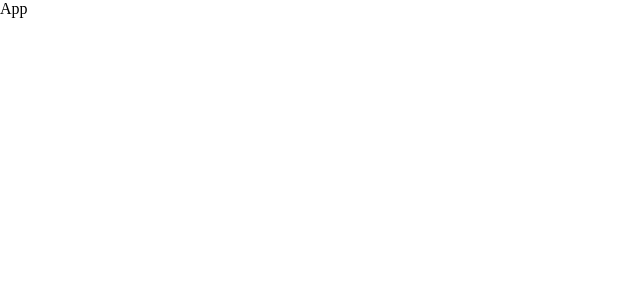
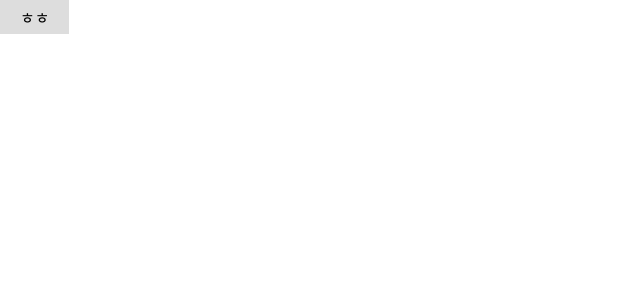
Before and after one commit to doowankim/public-news, a React (Create React App) app: page / in a window 1280 px wide. Shown: the top 300 px of the page, without its empty margins (0-640 px from the left). Built offline with nearby package versions, Linux system fonts and the light colour scheme.

Commit message:
라우터, 헤더 컴포넌트 추가

```diff
--- a/package.json
+++ b/package.json
@@ -10,9 +10,12 @@
     "@types/node": "^12.0.0",
     "@types/react": "^16.9.53",
     "@types/react-dom": "^16.9.8",
+    "@types/react-router-dom": "^5.1.6",
     "@types/styled-components": "^5.1.4",
+    "axios": "^0.21.0",
     "react": "^17.0.1",
     "react-dom": "^17.0.1",
+    "react-router-dom": "^5.2.0",
     "react-scripts": "4.0.0",
     "styled-components": "^5.2.0",
     "typescript": "^4.0.3",
--- a/src/App.tsx
+++ b/src/App.tsx
@@ -1,5 +1,6 @@
 import React from 'react';
-import styled, { createGlobalStyle } from 'styled-components';
+import { createGlobalStyle } from 'styled-components';
+import Router from './Router';
 
 function App() {
 	const GlobalStyle = createGlobalStyle`
@@ -11,7 +12,7 @@ function App() {
 	return (
 		<div>
 			<GlobalStyle />
-			<div>App</div>
+			<Router />
 		</div>
 	);
 }
--- /dev/null
+++ b/src/Router/index.tsx
@@ -0,0 +1,17 @@
+import React from 'react';
+import { BrowserRouter, Route, Switch } from 'react-router-dom';
+import { Home } from '../container';
+
+const Router = () => {
+	return (
+		<BrowserRouter>
+			<Switch>
+				<Route exact path="/">
+					<Home />
+				</Route>
+			</Switch>
+		</BrowserRouter>
+	);
+};
+
+export default Router;
--- /dev/null
+++ b/src/component/Header/index.tsx
@@ -0,0 +1,14 @@
+import React from 'react';
+import * as Styled from './styles';
+
+const Header = () => {
+	return (
+		<Styled.Container>
+			<Styled.Wrapper>
+				<div>ㅎㅎ</div>
+			</Styled.Wrapper>
+		</Styled.Container>
+	);
+};
+
+export default Header;
--- /dev/null
+++ b/src/component/Header/styles.tsx
@@ -0,0 +1,10 @@
+import styled from 'styled-components';
+
+export const Container = styled.div`
+	display: flex;
+`;
+
+export const Wrapper = styled.div`
+	padding: 5px 20px;
+	background: #ddd;
+`;
--- /dev/null
+++ b/src/component/index.tsx
@@ -0,0 +1 @@
+export { default as Header } from './Header';
--- /dev/null
+++ b/src/container/Home/index.tsx
@@ -0,0 +1,13 @@
+import React from 'react';
+import * as Styled from './styles';
+import { Header } from '../../component';
+
+function Home() {
+	return (
+		<Styled.Container>
+			<Header />
+		</Styled.Container>
+	);
+}
+
+export default Home;
--- /dev/null
+++ b/src/container/Home/styles.tsx
@@ -0,0 +1,3 @@
+import styled from 'styled-components';
+
+export const Container = styled.div``;
--- /dev/null
+++ b/src/container/index.tsx
@@ -0,0 +1 @@
+export { default as Home } from './Home';
```
Also changed, not shown: 1 other file (tests, documents, lock files or other folders).
